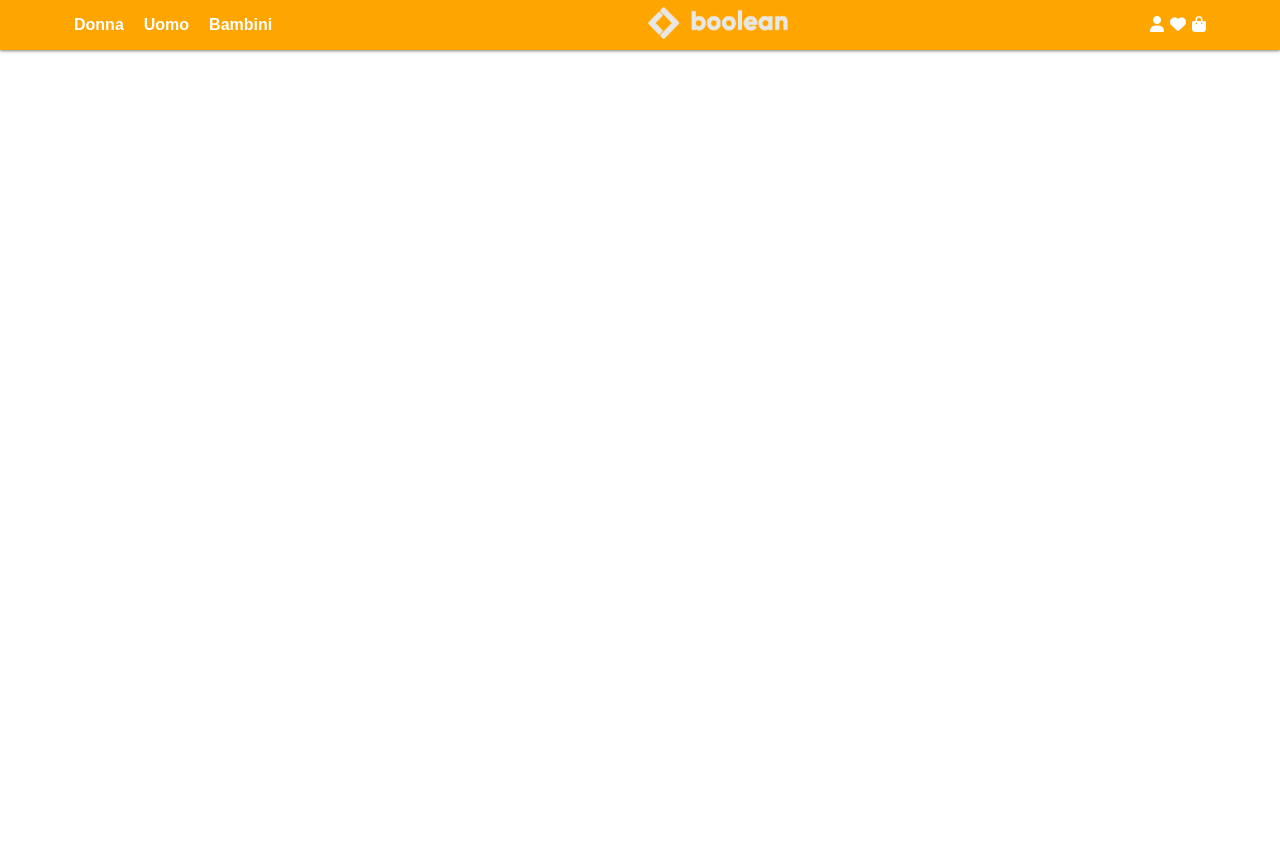
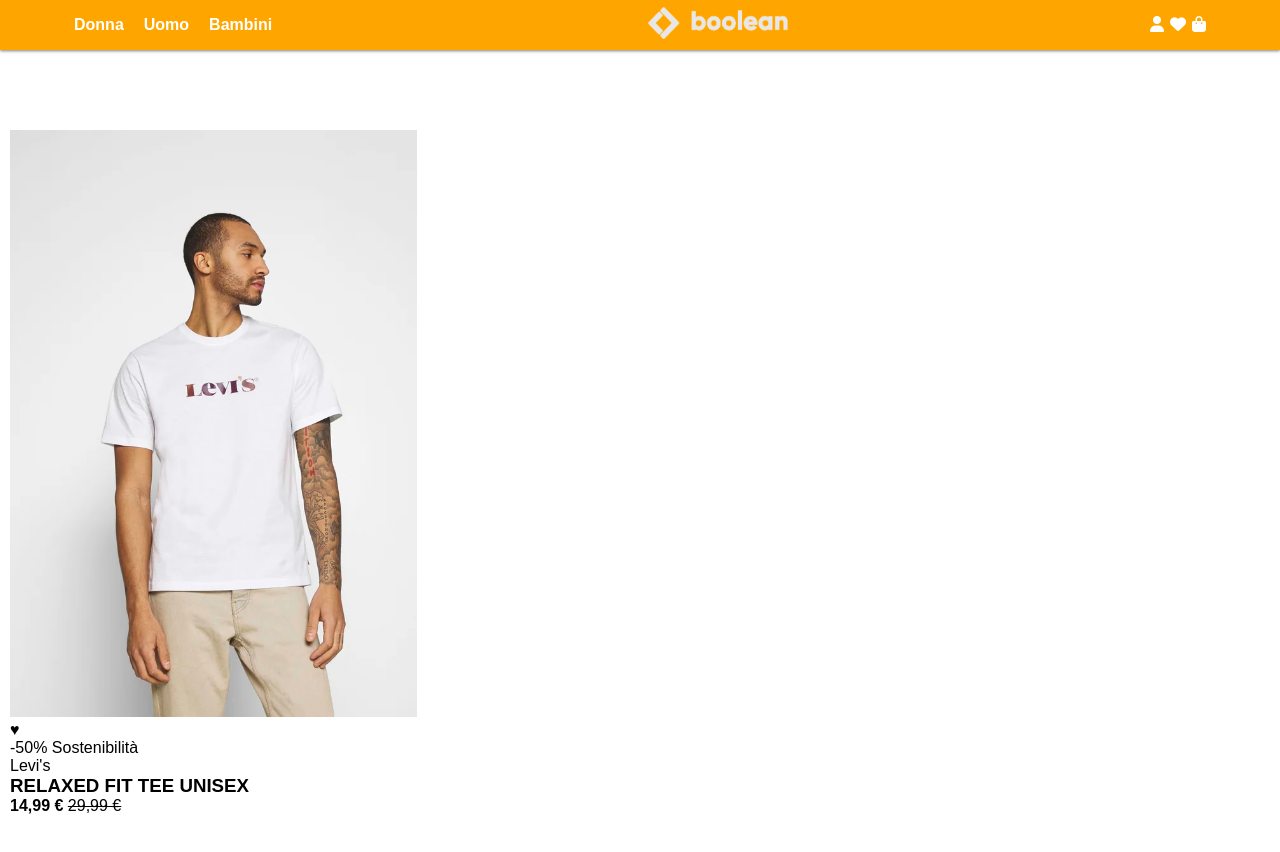
Before and after one commit to giorgiop62/html-css-boolando, a plain HTML site: page index.html in a window 1280 px wide. Before the commit the page ends 800 px from the top, so only its background shows below. Drawn offline with Linux system fonts and the light colour scheme.

Commit message:
change image

```diff
--- a/css/style.css
+++ b/css/style.css
@@ -79,3 +79,33 @@ header .logo {
 .menu a :hover {
   text-decoration: underline;
 }
+
+/*main*/
+
+main {
+  padding-top: 120px;
+  min-height: 800px;
+}
+
+.product {
+  width: calc(100% / 3);
+  margin-bottom: 40px;
+  padding: 10px;
+  cursor: pointer;
+}
+
+.product .product-image {
+  position: relative;
+}
+
+.product .image2 {
+  display: none;
+}
+
+.product .product-image:hover .image2 {
+  display: inline-block;
+}
+
+.product .product-image:hover .image1 {
+  display: none;
+}
--- a/index.html
+++ b/index.html
@@ -46,6 +46,28 @@
     </div>
     </header>
 
+    <main>
+      <div class="container d-flex flex-wrap">
+
+        <div class="product">
+          <div class="product-image">
+            <img class="image1" src="./css/img/1.webp" alt="product1">
+            <img class="image2" src="./css/img/1b.webp" alt="product2">
+            <div class="like">&hearts;</div>
+            <div class="card-badge">
+              <span class="badge badge-discount">-50%</span>
+              <span class="badge badge-tag">Sostenibilit&agrave;</span>
+            </div>
+          </div>
+
+          <div class="card-text">
+            <span class="brand">Levi's</span>
+            <h3 class="info">RELAXED FIT TEE UNISEX</h3>
+            <strong class="price">14,99 &euro;</strong>
+            <del>29,99 &euro;</del>
+          </div>
+        </div>
+
 
 
 
```
